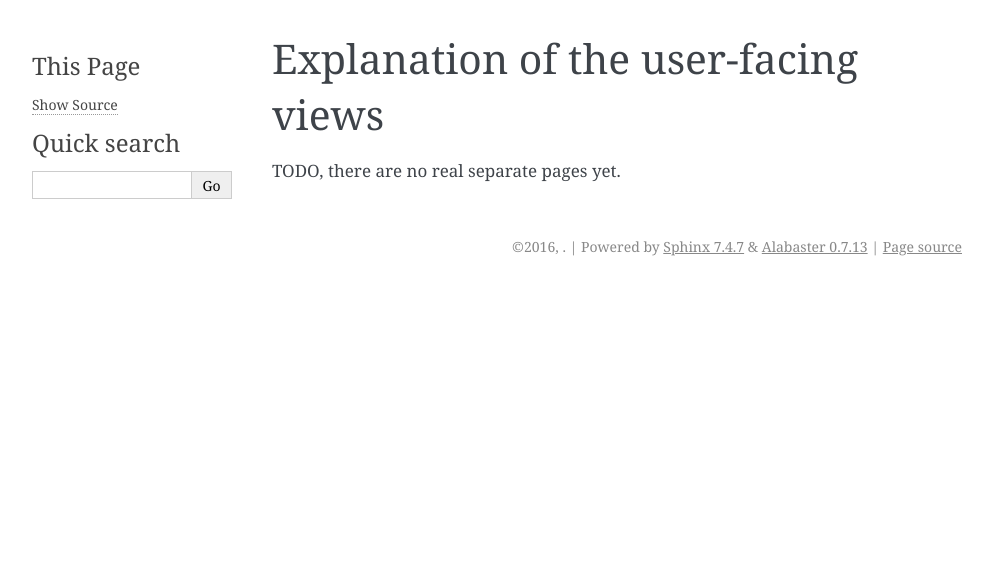
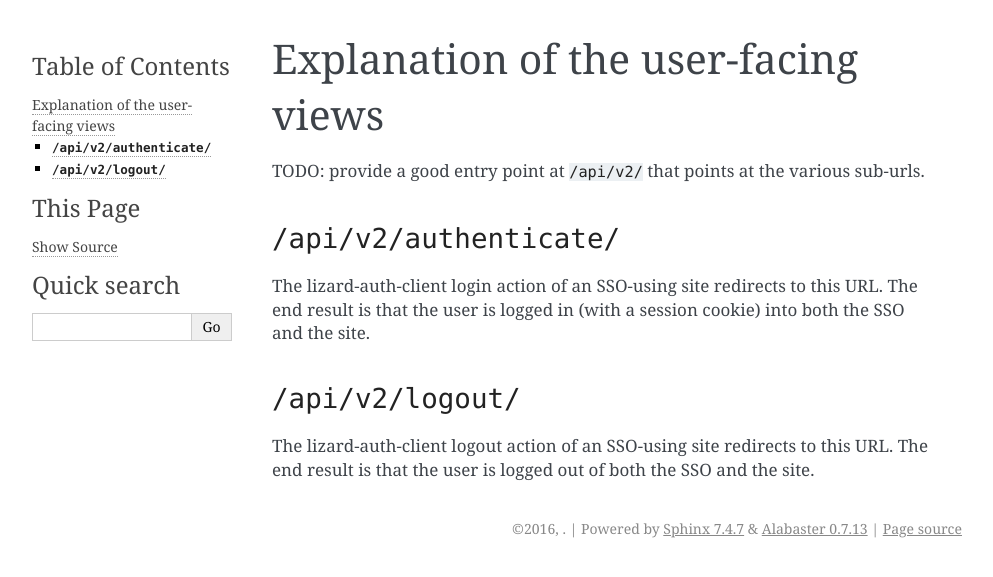
Before and after one commit to lizardsystem/lizard-auth-server, a Sphinx documentation site: the page built from doc/source/explanation_views.rst, in a window 1280 px wide. Shown: the top 577 px of the page, without its empty margins (148-1141 px from the left). Built offline with Sphinx 7.4.7, drawn with Linux system fonts in a browser that asks for light colours; the version number is read from the project's files by our own code.

Commit message:
Added view documentation

```diff
--- a/doc/source/explanation_views.rst
+++ b/doc/source/explanation_views.rst
@@ -1,4 +1,21 @@
 Explanation of the user-facing views
 ====================================
 
-TODO, there are no real separate pages yet.
+TODO: provide a good entry point at ``/api/v2/`` that points at the various
+sub-urls.
+
+
+``/api/v2/authenticate/``
+-------------------------
+
+The lizard-auth-client login action of an SSO-using site redirects to this
+URL. The end result is that the user is logged in (with a session cookie) into
+both the SSO and the site.
+
+
+``/api/v2/logout/``
+-------------------
+
+The lizard-auth-client logout action of an SSO-using site redirects to this
+URL. The end result is that the user is logged out of both the SSO and the
+site.
```
